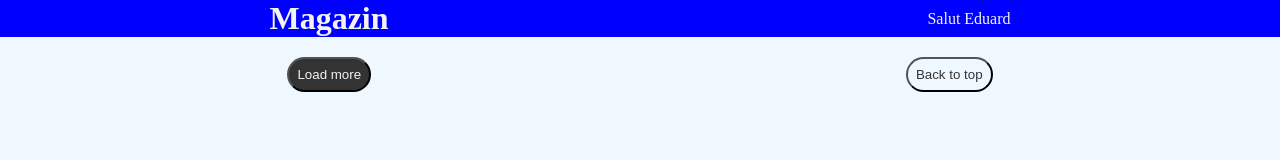
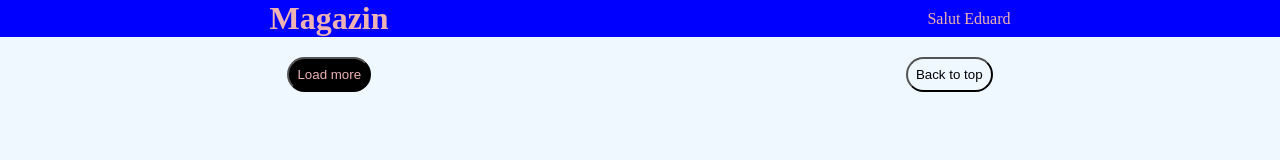
Before and after one commit to Alexa-D1995/shop, a website built with Vite: page index.html in a window 1280 px wide. Built offline with nearby package versions, Linux system fonts and the light colour scheme; no server answers.

Commit message:
change colors

```diff
--- a/style.css
+++ b/style.css
@@ -1,6 +1,6 @@
 :root {
-  --primary-color: #f3f3f3;
-  --secondary-color: #333;
+  --primary-color: #edb3b3;
+  --secondary-color: #000000;
 }
 
 * {
```
